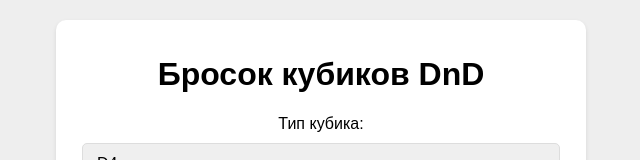
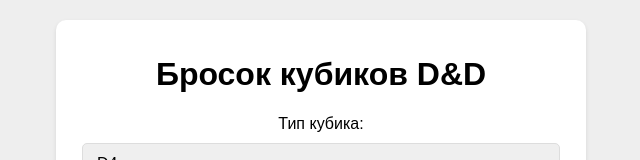
Before and after one commit to AbramSoon/Dice-s-roll, a plain HTML site: page index.html in a window 1280 px wide. Shown: the top 160 px of the page, without its empty margins (319-959 px from the left). Drawn offline with Linux system fonts and the light colour scheme.

Commit message:
Update index.html

```diff
--- a/index.html
+++ b/index.html
@@ -8,7 +8,7 @@
 </head>
 <body>
     <div id="dice-app">
-        <h1>Бросок кубиков DnD</h1>
+        <h1>Бросок кубиков D&D</h1>
         <label for="dice-type">Тип кубика:</label>
         <select id="dice-type">
             <option value="4">D4</option>
```
